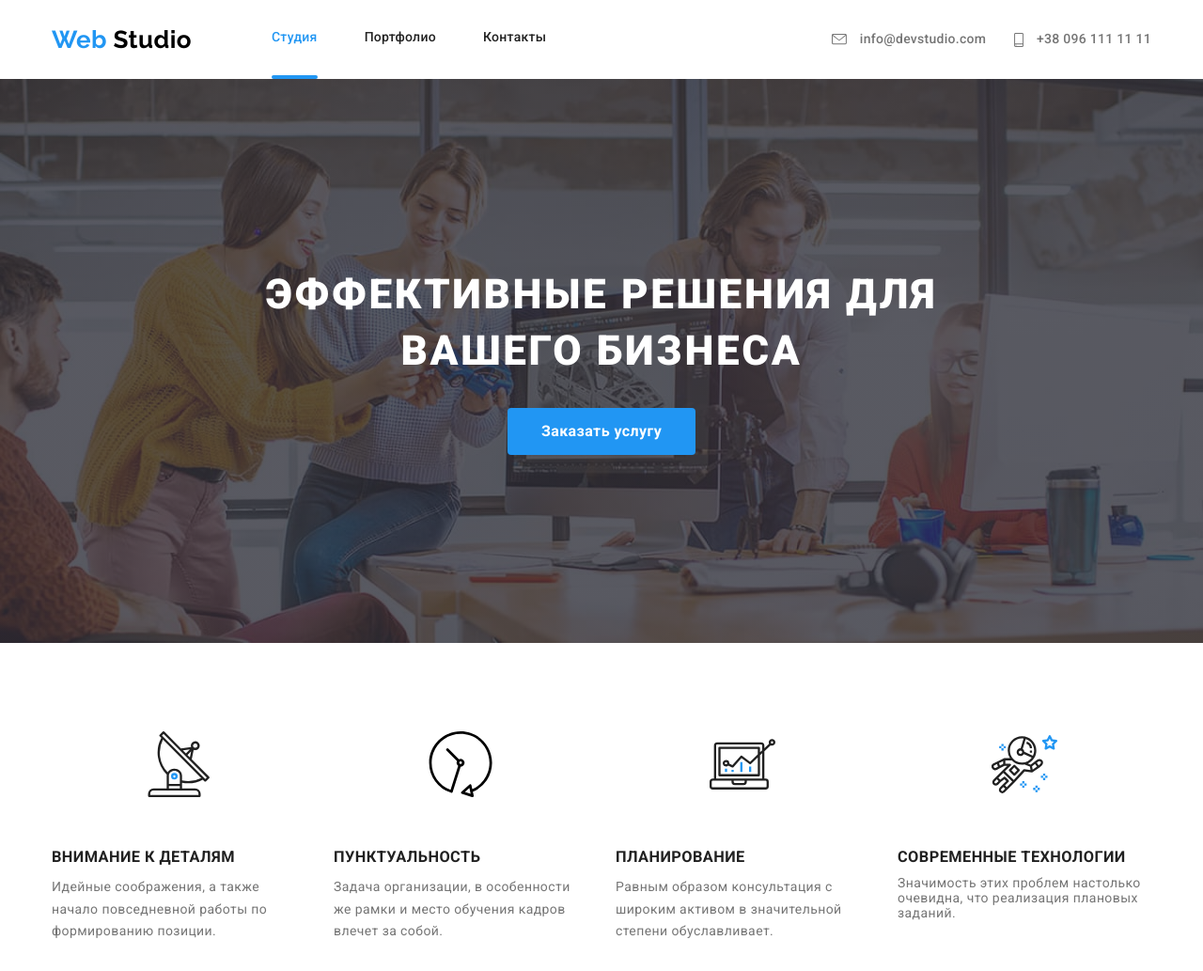
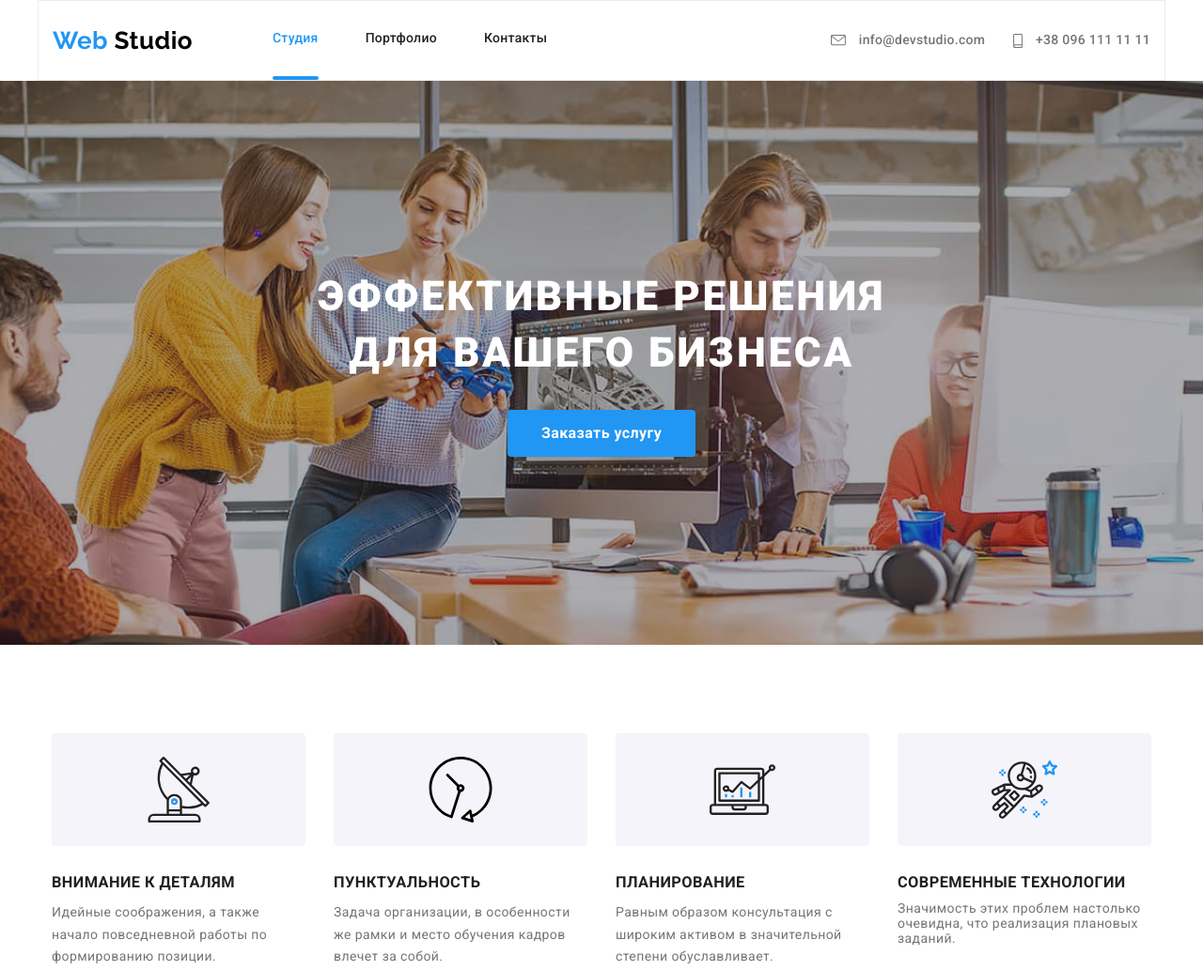
Before and after one commit to DimRom76/goit-markup-hw-05, a plain HTML site: page index.html in a window 1280 px wide. Shown: the top 1033 px of the page at 94% size. Drawn offline with nearby package versions, Linux system fonts and the light colour scheme.

Commit message:
новый макет

```diff
--- a/css/styles.css
+++ b/css/styles.css
@@ -50,14 +50,14 @@ p {
   margin-left: auto;
   margin-right: auto;
   background-image: linear-gradient(
-      rgba(47, 48, 58, 0.8),
-      rgba(47, 48, 58, 0.8)
+      rgba(47, 48, 58, 0.4),
+      rgba(47, 48, 58, 0.4)
     ),
     url('../images/Header.jpg');
   background-position: center;
   background-repeat: no-repeat;
   background-size: cover;
-  background-color: rgba(47, 48, 58, 0.8);
+  background-color: rgba(47, 48, 58, 0.4);
   /* padding: 200px 450px; */
   padding: 200px 20%;
 }
@@ -79,6 +79,7 @@ p {
 .main-nav {
   display: flex;
   align-items: center;
+  border: 1px solid #ececec;
 }
 
 /*logo*/
@@ -247,6 +248,7 @@ p {
 .feature-list .item {
   width: calc((100% - 90px) / 3);
 }
+
 .feature-list .title {
   margin-bottom: 10px;
 
@@ -259,13 +261,18 @@ p {
   line-height: 1.71;
 }
 
-.feature-icon {
-  display: block;
-  margin-bottom: 55px;
-  margin-left: auto;
-  margin-right: auto;
-  width: 70px;
-  height: 70px;
+.feature-container {
+  display: flex;
+  align-items: center;
+  justify-content: center;
+
+  width: 270px;
+  height: 120px;
+
+  margin-bottom: 30px;
+
+  background: #f5f4fa;
+  border-radius: 4px;
 }
 
 /* todo */
--- a/index.html
+++ b/index.html
@@ -61,7 +61,10 @@
     <main>
       <section class="hero">
         <div class="overlay">
-          <h1 class="hero-title">Эффективные решения для вашего бизнеса</h1>
+          <h1 class="hero-title">
+            Эффективные решения <br />
+            для вашего бизнеса
+          </h1>
           <a href="" class="button">Заказать услугу</a>
         </div>
       </section>
@@ -71,9 +74,11 @@
           <h2 class="section-title visually-hidden">Особенность работы</h2>
           <ul class="feature-list list">
             <li class="item">
-              <svg class="feature-icon">
+              <div class="feature-container">
+                <svg class="feature-icon" width="70" height="70">
                   <use href="./images/symbol-defs.svg#antena"></use>
                 </svg>
+              </div>
               <h3 class="title">Внимание к деталям</h3>
               <p class="text">
                 Идейные соображения, а также начало повседневной работы по
@@ -81,9 +86,11 @@
               </p>
             </li>
             <li class="item">
-              <svg class="feature-icon">
+              <div class="feature-container">
+                <svg class="feature-icon" width="70" height="70">
                   <use href="./images/symbol-defs.svg#clock"></use>
                 </svg>
+              </div>
               <h3 class="title">Пунктуальность</h3>
               <p class="text">
                 Задача организации, в особенности же рамки и место обучения
@@ -91,9 +98,11 @@
               </p>
             </li>
             <li class="item">
-              <svg class="feature-icon">
+              <div class="feature-container">
+                <svg class="feature-icon" width="70" height="70">
                   <use href="./images/symbol-defs.svg#diagram"></use>
                 </svg>
+              </div>
               <h3 class="title icon">Планирование</h3>
               <p class="text">
                 Равным образом консультация с широким активом в значительной
@@ -101,9 +110,11 @@
               </p>
             </li>
             <li class="item">
-              <svg class="feature-icon">
+              <div class="feature-container">
+                <svg class="feature-icon" width="70" height="70">
                   <use href="./images/symbol-defs.svg#astronaut"></use>
                 </svg>
+              </div>
               <h3 class="title icon">Современные технологии</h3>
               <p>
                 Значимость этих проблем настолько очевидна, что реализация
@@ -122,7 +133,7 @@
               <div class="item-container">
                 <img
                   class="icon"
-                  src="./images/laptop.svg"
+                  src="./images/laptop.jpg"
                   alt="laptop"
                   width="370"
                   height="294"
@@ -134,7 +145,7 @@
               <div class="item-container">
                 <img
                   class="icon"
-                  src="./images/smartphone.svg"
+                  src="./images/smartphone.jpg"
                   alt="smartphone"
                   width="370"
                   height="294"
@@ -146,7 +157,7 @@
               <div class="item-container">
                 <img
                   class="icon"
-                  src="./images/monitor.svg"
+                  src="./images/monitor.jpg"
                   alt="monitor"
                   width="370"
                   height="294"
```
Also changed, not shown: images/laptop.jpg (added), images/laptop.svg (deleted), images/monitor.jpg (added), images/monitor.svg (deleted), images/smartphone.jpg (added), images/smartphone.svg (deleted), images/team1.jpg, images/team2.jpg, images/team3.jpg, images/team4.jpg. Lines whose indentation alone changed are shown as unchanged.
